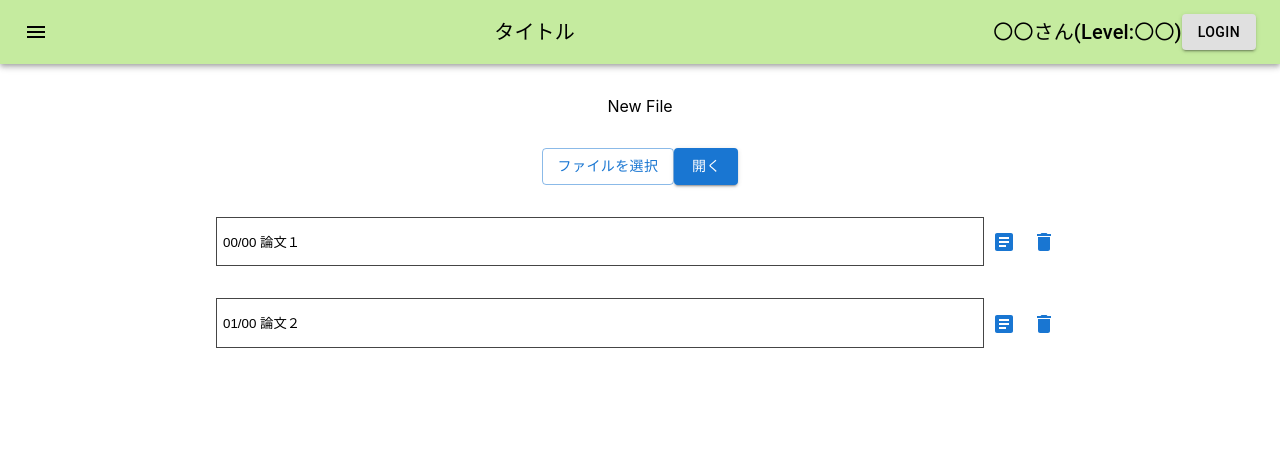
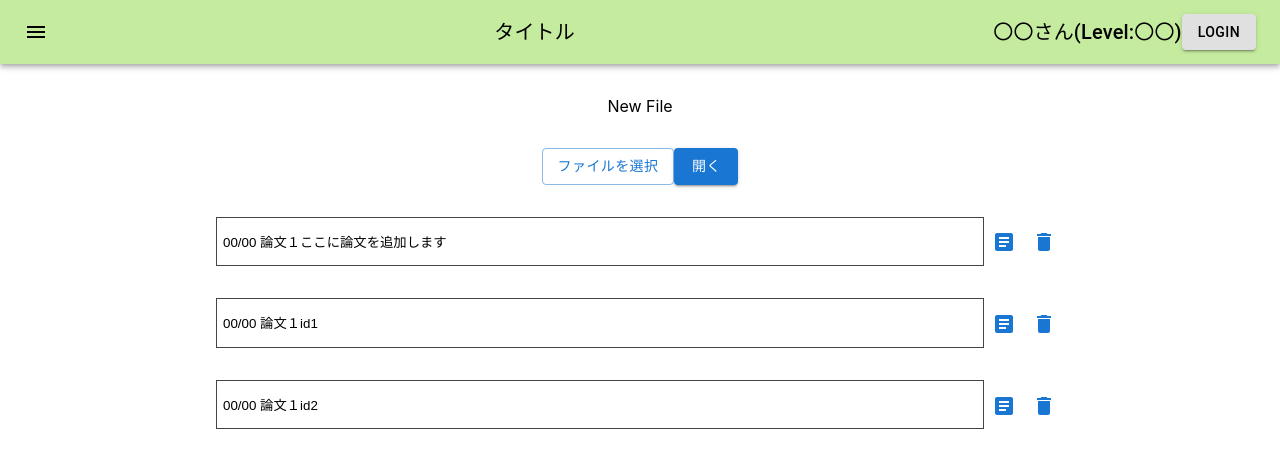
Before and after one commit to O-tips/hackU2023sp, a React (Create React App) app: page / in a window 1280 px wide. Shown: the top 468 px of the page. Built offline with nearby package versions, Linux system fonts and the light colour scheme.

Commit message:
make list home

```diff
--- a/src/UserContext.tsx
+++ b/src/UserContext.tsx
@@ -11,7 +11,7 @@ const defaultState: UserState = {
   loaded: true,
   name: "匿名",
   user_id: -1,
-  thesis: ["ここに論文を追加します"]
+  thesis: ["ここに論文を追加します", "id1", "id2"]
 };
 
 const {
--- a/src/contents/Home.jsx
+++ b/src/contents/Home.jsx
@@ -13,9 +13,61 @@ import DialogContent from '@mui/material/DialogContent';
 import DialogContentText from '@mui/material/DialogContentText';
 import DialogTitle from '@mui/material/DialogTitle';
 import { BrowserRouter, Routes, Route, useNavigate, useLocation, Link} from "react-router-dom";
+import { UserContextProvider, useUserContext } from "../UserContext.tsx";
+
+
+function Paper(props){
+    const [open,setOpen] = React.useState(false);
+
+    const handleClickOpen = () => {
+        setOpen(true);
+    }
+
+    const handleClose = () => {
+        setOpen(false);
+    };
+    return (
+    <div>
+        <div class="padding5"></div>
+        <Button class="border">
+        <p class="left">00/00 論文１{props.paper_id}</p>
+        </Button>
+        <IconButton>
+        <ArticleIcon color="primary"/>
+        </IconButton>
+        <IconButton>
+        <DeleteIcon color="primary" onClick={handleClickOpen}/>
+        </IconButton >
+        <Dialog
+        open={open}
+        onClose={handleClose}
+        aria-labelledby="alert-dialog-title"
+        aria-describedby="alert-dialog-description"
+        >
+        <DialogTitle id="alert-dialog-title">
+        {"削除しますか？"}
+        </DialogTitle>
+        <DialogContent>
+        <DialogContentText id="alert-dialog-description">
+            削除した場合元には戻りません。
+        </DialogContentText>
+        </DialogContent>
+        <DialogActions>
+        <Button onClick={handleClose}>戻る</Button>
+        <Button onClick={handleClose} autoFocus>
+            削除
+        </Button>
+        </DialogActions>
+        </Dialog>
+    </div>
+    )
+}
 
 function Home() {
     const [open,setOpen] = React.useState(false);
+    const { user, setUser } = useUserContext();
+    var array = user.thesis;
+
 
     const handleClickOpen = () => {
         setOpen(true);
@@ -49,61 +101,10 @@ function Home() {
             >
                 ファイルを選択
             </Button>
-            {/* <button
-            //
-            >
-            ファイルを選択
-            </button> */}
             <Button variant="contained">開く</Button>
-            {/* <button
-            background-color="#579C9"
-            >
-            開く
-            </button> */}
-        </div>
-        <div className='PaperList'>
-            <div class="padding5"></div>
-            <Button class="border">
-	        <p class="left">00/00 論文１</p>
-            </Button>
-            <IconButton>
-            <ArticleIcon color="primary"/>
-            </IconButton>
-            <IconButton>
-            <DeleteIcon color="primary" onClick={handleClickOpen}/>
-            </IconButton >
-            <Dialog
-            open={open}
-            onClose={handleClose}
-            aria-labelledby="alert-dialog-title"
-            aria-describedby="alert-dialog-description"
-            >
-            <DialogTitle id="alert-dialog-title">
-            {"削除しますか？"}
-            </DialogTitle>
-            <DialogContent>
-            <DialogContentText id="alert-dialog-description">
-                削除した場合元には戻りません。
-            </DialogContentText>
-            </DialogContent>
-            <DialogActions>
-            <Button onClick={handleClose}>戻る</Button>
-            <Button onClick={handleClose} autoFocus>
-                削除
-            </Button>
-            </DialogActions>
-            </Dialog>
-            <div class="padding5"></div>
-            <Button class="border">
-	        <p class="left">01/00 論文２</p>
-            </Button>
-            <IconButton>
-            <ArticleIcon color="primary"/>
-            </IconButton>
-            <IconButton>
-	        <DeleteIcon color="primary"/>
-            </IconButton>
-
+            {array.map((val) =>
+                <Paper paper_id={val}/>
+            )}
         </div>
         </>
     );
--- a/src/contents/SignIn.jsx
+++ b/src/contents/SignIn.jsx
@@ -12,6 +12,7 @@ function SignIn() {
   const [name, setName] = React.useState();
   const [password, setPassword] = React.useState();
   const [count, setCount] = useState(0);
+  const [userID, setuserID] = useState(0);
 
   const inputProps = {
     step: 300,
@@ -34,7 +35,8 @@ function SignIn() {
     },
     body: JSON.stringify(data),
     })
-    const userID=await response.json()
+    // const userID=await response.json()
+    setuserID(response.json())
     console.log(userID)
 }
 
```
